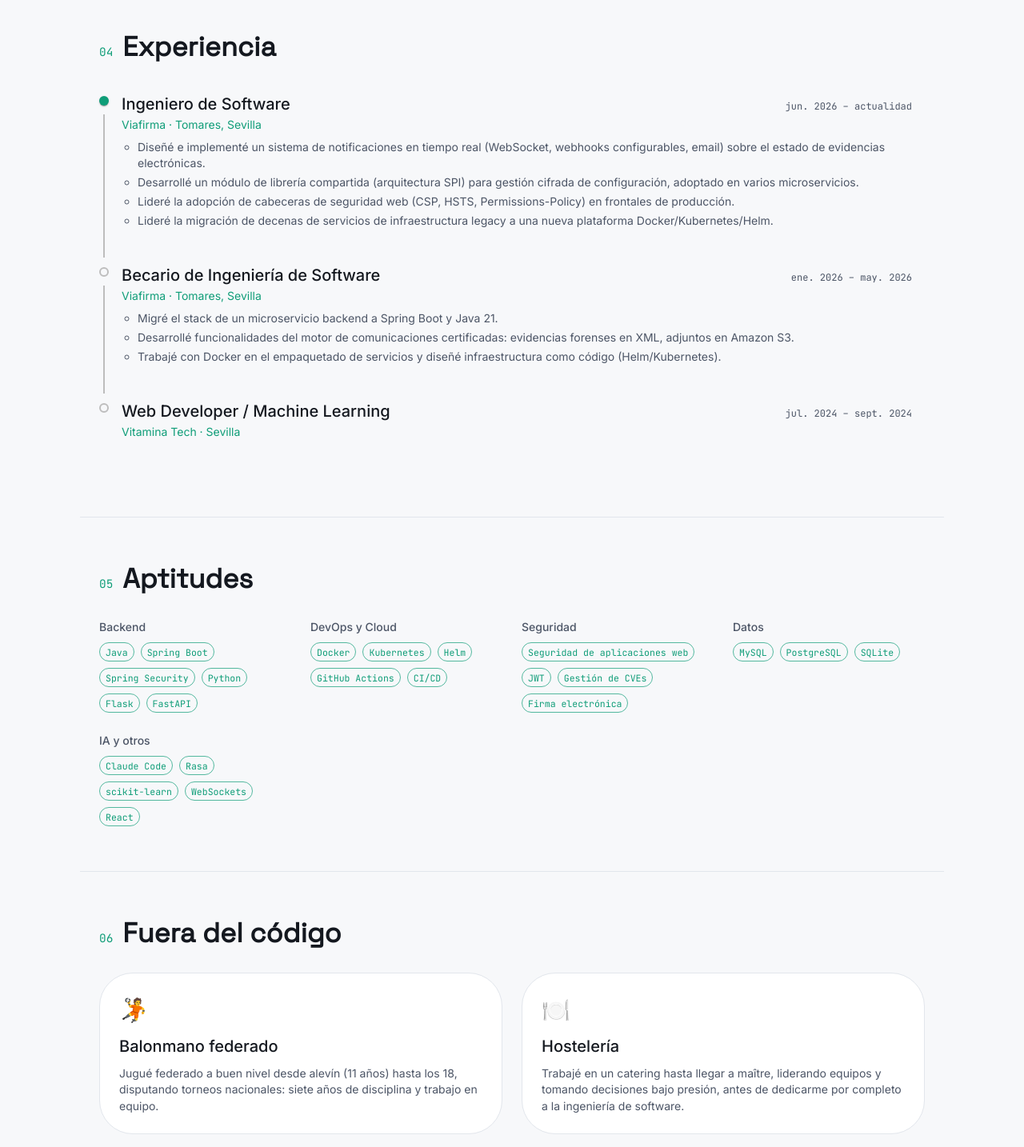
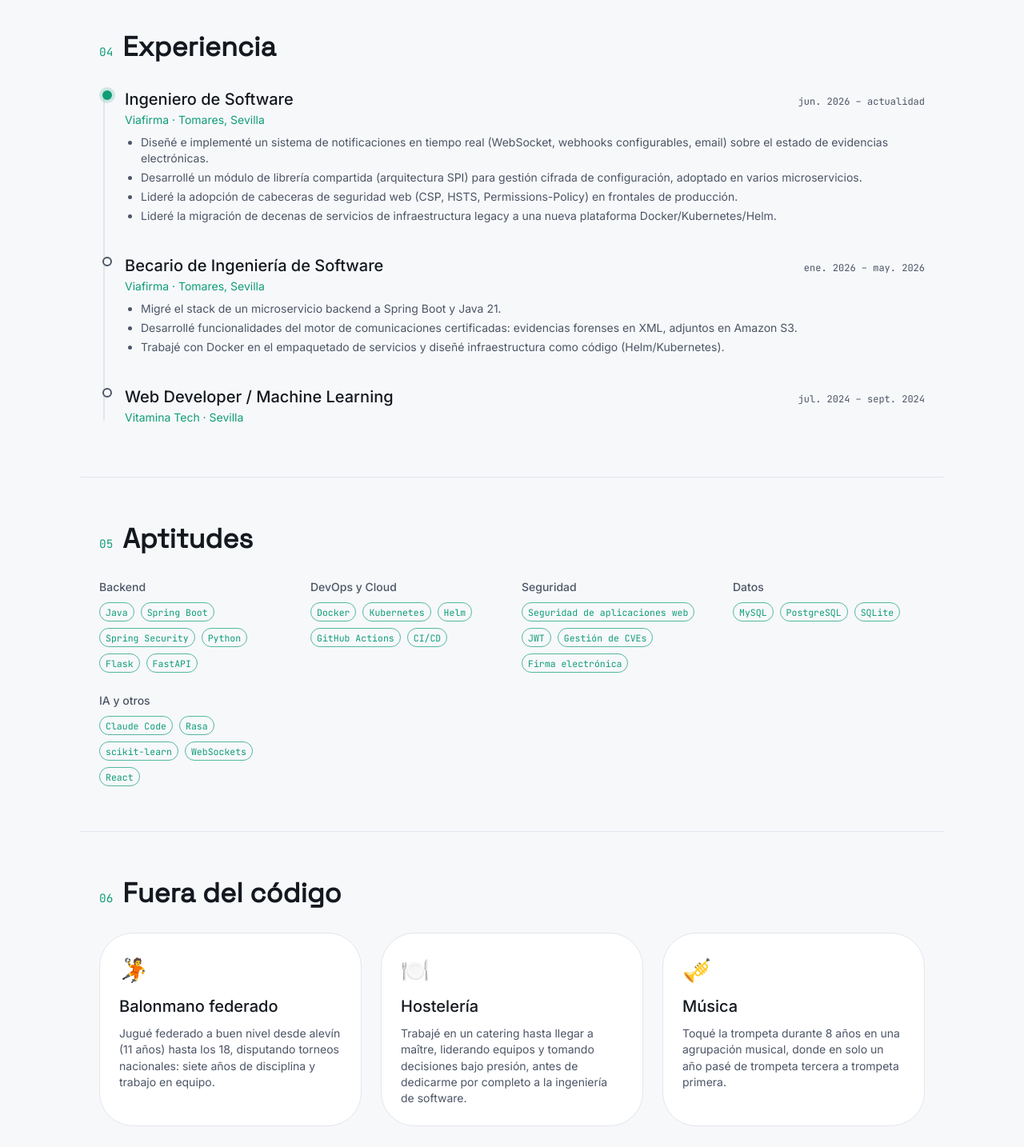
Before and after one commit to Glinbor10/portfolio, a React (Vite) app: page / in a window 1280 px wide. Shown: the part 2700-4134 px from the top of the page at 80% size. Built offline with nearby package versions, Linux system fonts and the light colour scheme.

Commit message:
fix: replace MUI Lab Timeline with custom layout to avoid reserved empty left column
Also add a third 'beyond code' card about 8 years playing trumpet,
from third to first chair in a year.

```diff
--- a/package.json
+++ b/package.json
@@ -16,7 +16,6 @@
     "@fontsource/jetbrains-mono": "^5.3.0",
     "@fontsource/space-grotesk": "^5.3.0",
     "@mui/icons-material": "^9.4.0",
-    "@mui/lab": "^9.0.0-beta.9",
     "@mui/material": "^9.4.0",
     "framer-motion": "^13.4.6",
     "react": "^19.2.8",
--- a/src/components/BeyondSection.tsx
+++ b/src/components/BeyondSection.tsx
@@ -7,7 +7,7 @@ import Section from "./Section";
 export default function BeyondSection({ lang }: { lang: Lang }) {
   return (
     <Section id="beyond" idx="06" title={t(beyond.title, lang)}>
-      <Box sx={{ display: "grid", gridTemplateColumns: { xs: "1fr", sm: "1fr 1fr" }, gap: 3, mb: 3 }}>
+      <Box sx={{ display: "grid", gridTemplateColumns: { xs: "1fr", sm: "1fr 1fr", md: "1fr 1fr 1fr" }, gap: 3, mb: 3 }}>
         {beyond.cards.map((card) => (
           <Paper key={t(card.title, lang)} variant="outlined" sx={{ p: 3, borderRadius: 3 }}>
             <Typography sx={{ fontSize: "1.8rem", mb: 1 }}>{card.emoji}</Typography>
--- a/src/components/ExperienceSection.tsx
+++ b/src/components/ExperienceSection.tsx
@@ -1,11 +1,3 @@
-import {
-  Timeline,
-  TimelineConnector,
-  TimelineContent,
-  TimelineDot,
-  TimelineItem,
-  TimelineSeparator,
-} from "@mui/lab";
 import { Box, Stack, Typography } from "@mui/material";
 import type { Lang } from "../content";
 import { experience } from "../content";
@@ -15,14 +7,24 @@ import Section from "./Section";
 export default function ExperienceSection({ lang }: { lang: Lang }) {
   return (
     <Section id="experience" idx="04" title={t(experience.title, lang)}>
-      <Timeline sx={{ p: 0, m: 0, "& .MuiTimelineItem-root:before": { flex: 0, padding: 0 } }}>
+      <Box sx={{ position: "relative", pl: 4 }}>
+        <Box sx={{ position: "absolute", left: 5, top: 6, bottom: 6, width: 2, bgcolor: "divider" }} />
         {experience.jobs.map((job, index) => (
-          <TimelineItem key={t(job.role, lang)}>
-            <TimelineSeparator>
-              <TimelineDot color={job.current ? "primary" : "grey"} variant={job.current ? "filled" : "outlined"} />
-              {index < experience.jobs.length - 1 ? <TimelineConnector /> : null}
-            </TimelineSeparator>
-            <TimelineContent sx={{ pb: 4 }}>
+          <Box key={t(job.role, lang)} sx={{ position: "relative", pb: index < experience.jobs.length - 1 ? 4 : 0 }}>
+            <Box
+              sx={{
+                position: "absolute",
+                left: -28,
+                top: 5,
+                width: 12,
+                height: 12,
+                borderRadius: "50%",
+                bgcolor: job.current ? "primary.main" : "background.default",
+                border: 2,
+                borderColor: job.current ? "primary.main" : "text.secondary",
+                boxShadow: job.current ? "0 0 0 4px rgba(15,157,120,0.18)" : "none",
+              }}
+            />
             <Stack direction="row" sx={{ justifyContent: "space-between", alignItems: "baseline", flexWrap: "wrap" }}>
               <Typography variant="h6">{t(job.role, lang)}</Typography>
               <Typography variant="caption" sx={{ color: "text.secondary", fontFamily: '"JetBrains Mono", monospace' }}>
@@ -41,10 +43,9 @@ export default function ExperienceSection({ lang }: { lang: Lang }) {
                 ))}
               </Box>
             ) : null}
-            </TimelineContent>
-          </TimelineItem>
+          </Box>
         ))}
-      </Timeline>
+      </Box>
     </Section>
   );
 }
--- a/src/content.ts
+++ b/src/content.ts
@@ -283,10 +283,18 @@ export const beyond = {
         en: "I worked at a catering company up to head waiter, leading teams and making decisions under pressure, before fully committing to software engineering.",
       },
     },
+    {
+      emoji: "🎺",
+      title: { es: "Música", en: "Music" },
+      text: {
+        es: "Toqué la trompeta durante 8 años en una agrupación musical, donde en solo un año pasé de trompeta tercera a trompeta primera.",
+        en: "I played trumpet for 8 years in a music ensemble, moving from third to first chair in just one year.",
+      },
+    },
   ] satisfies BeyondCard[],
   note: {
-    es: "Dos etapas que me enseñaron a ganarme la confianza de un equipo rápido: el mismo patrón que se repite en mi paso de becario a ingeniero.",
-    en: "Two chapters that taught me how to earn a team's trust fast: the same pattern behind my jump from intern to engineer.",
+    es: "Tres etapas que me enseñaron a ganarme la confianza de un equipo rápido: el mismo patrón que se repite en mi paso de becario a ingeniero.",
+    en: "Three chapters that taught me how to earn a team's trust fast: the same pattern behind my jump from intern to engineer.",
   },
 };
 
```
Also changed, not shown: 1 other file (tests, documents, lock files or other folders). Lines whose indentation alone changed are shown as unchanged.
